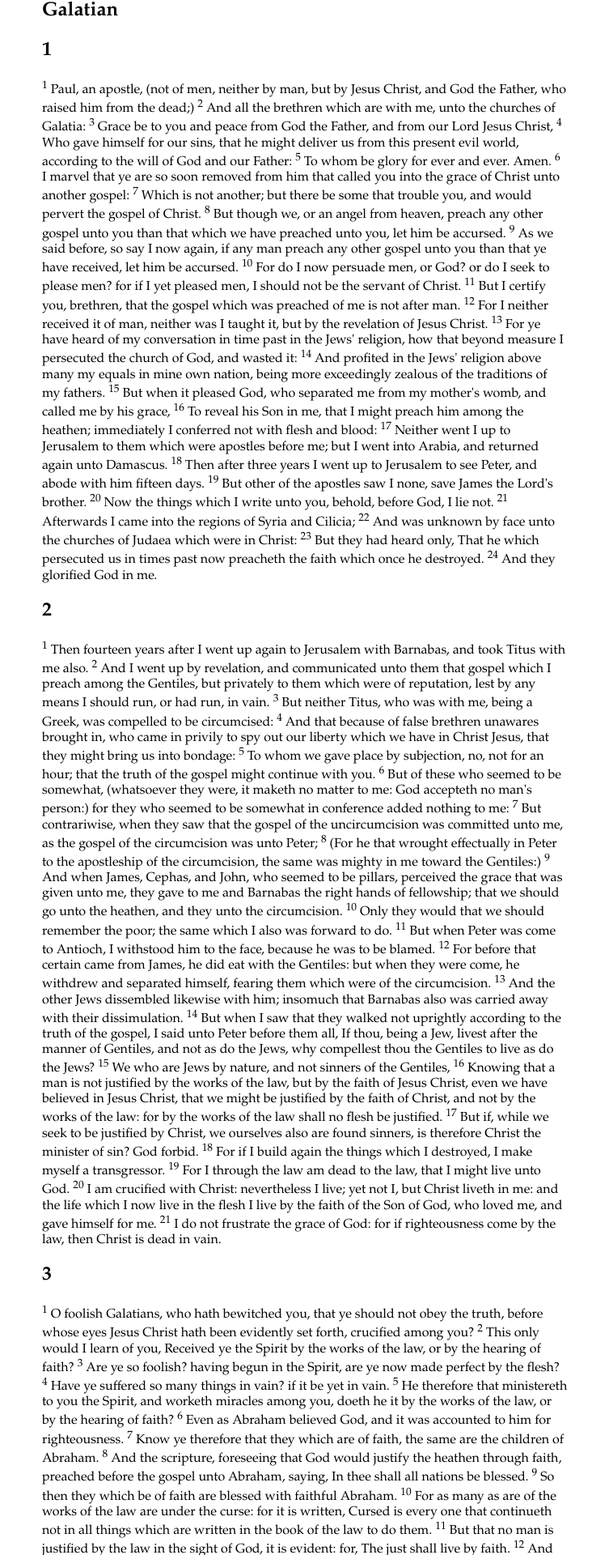
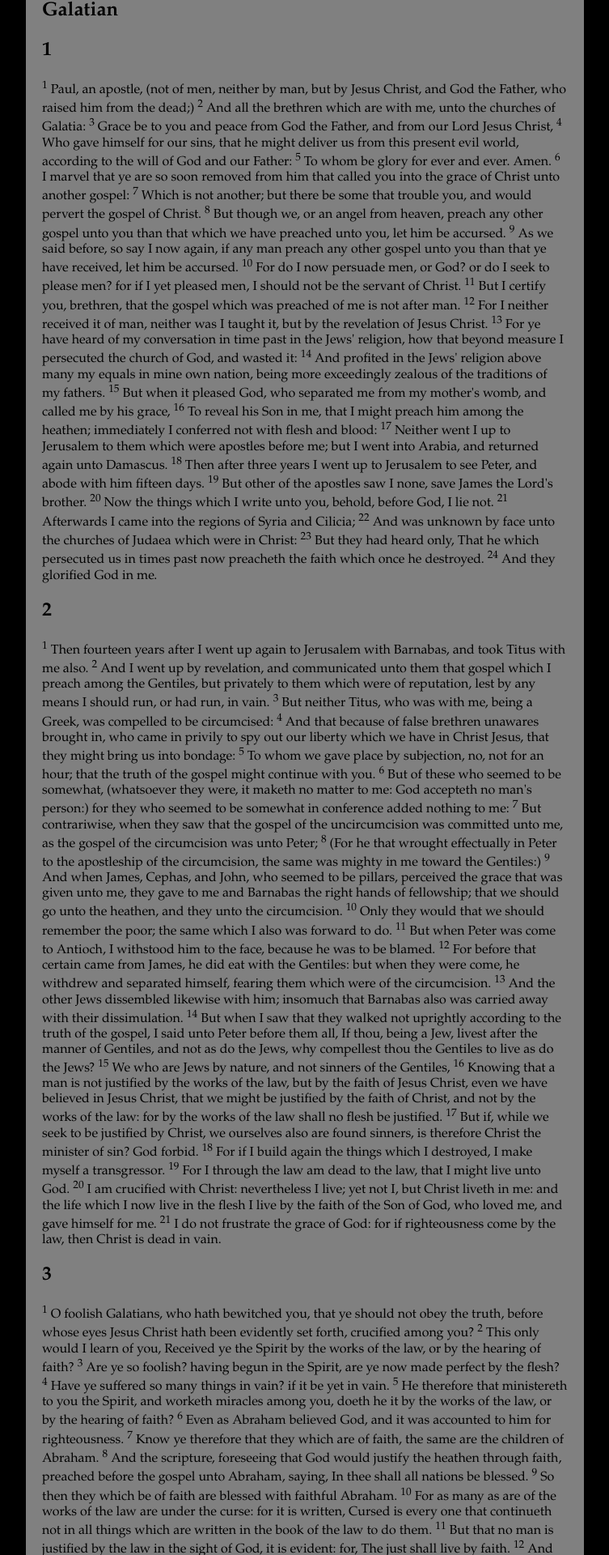
Before and after one commit to dreanod/dreanod.github.io, a Jekyll site: the page built from galatian2.html, in a window 1280 px wide. Shown: the top 1920 px of the page at 81% size, without its empty margins (263-1016 px from the left). Built offline with Jekyll 4.4.1, drawn with Linux system fonts in a browser that asks for light colours.

Commit message:
Update galatian2.html

```diff
--- a/galatian2.html
+++ b/galatian2.html
@@ -170,11 +170,13 @@ text:
       margin:0 auto;
       position:relative;
       padding: 0 20px;
+      background-color: grey;
     }
     body {
       margin:0;
       padding:0px 0 20px 0px;
       margin:0px;
+      background-color: black;
     }
     article,aside,details,figcaption,figure,footer,header,hgroup,nav,section,summary {
      display:block
```
